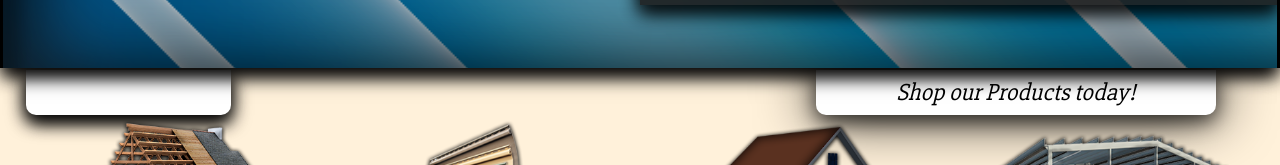
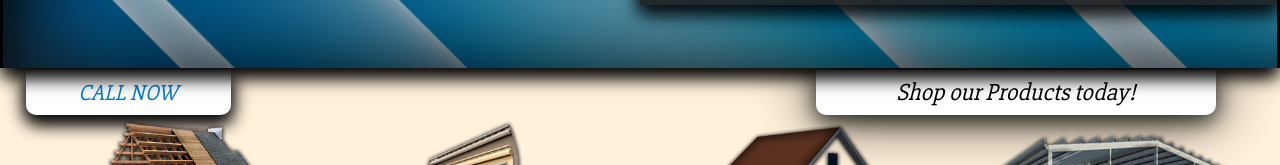
Before and after one commit to jasonman6001/WrightBuildingsLLCV1, a plain HTML site: page index.html in a window 1280 px wide. In both pictures the pointer is over the element "CALL NOW". Shown: the part 465-630 px from the top of the page. Drawn offline with nearby package versions, Linux system fonts and the light colour scheme.

Commit message:
Add files via upload

```diff
--- a/Style1.css
+++ b/Style1.css
@@ -613,7 +613,7 @@
 }
 
 .Aboutme_Product_Home:hover {
-    color: #ffffff;
+    color: #007bce;
     font-size: 1.4rem;
     transition: 0.5s;
     box-shadow: 0 8px 16px 0 rgba(0,0,0,0.9), 0 6px 20px 0 rgba(0,0,0,0.9);
```
